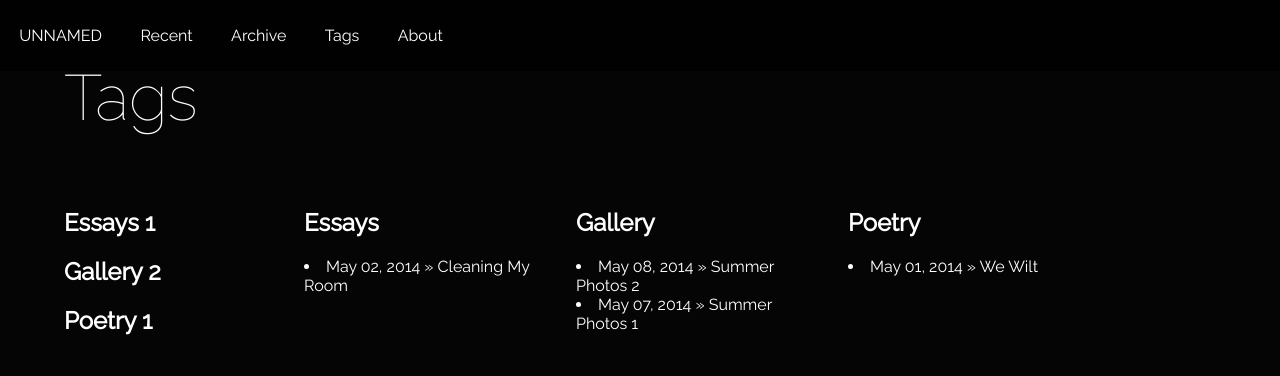
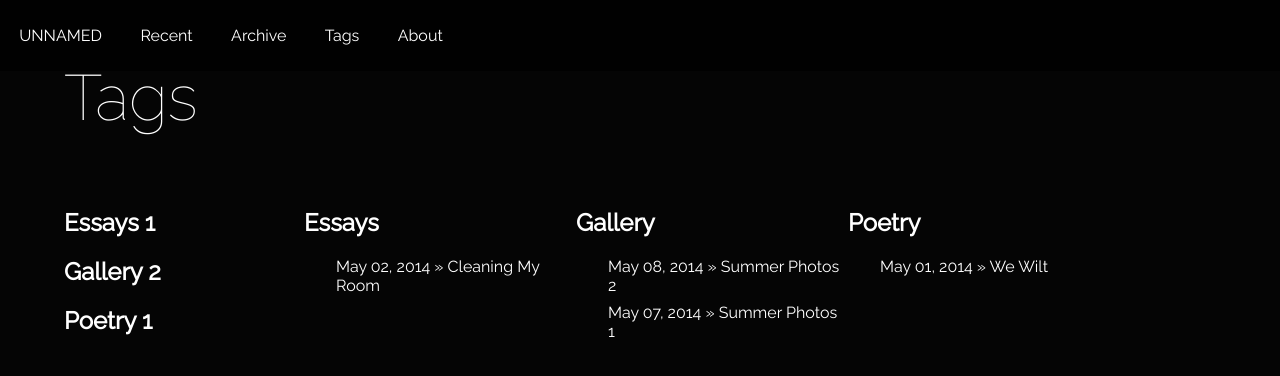
Before and after one commit to jk5228/unnamed, a Jekyll site: the page built from index.html, in a window 1280 px wide and 900 px high, scrolled down 2910 px. Shown: the top 376 px of the window. Built offline with Jekyll 4.4.1, drawn with Linux system fonts in a browser that asks for light colours; Markdown is read by kramdown in place of the engine named in the settings.

```diff
--- a/index.html
+++ b/index.html
@@ -378,7 +378,7 @@
 			<div class="tags">
 				<h2 id="{{ this_word | cgi_escape }}">{{ this_word }}</h2>
 				{% for post in site.tags[this_word] %}{% if post.title != null %}
-		<li itemscope><span class="entry-date"><time datetime="{{ post.date | date_to_xmlschema }}" itemprop="datePublished">{{ post.date | date: "%B %d, %Y" }}</time></span> &raquo; <a href="{{ post.url }}">{{ post.title }}</a></li>
+				<div class="tag"><span class="entry-date"><time datetime="{{ post.date | date_to_xmlschema }}" itemprop="datePublished">{{ post.date | date: "%B %d, %Y" }}</time></span> &raquo; <a href="{{ post.url }}">{{ post.title }}</a></div>
 				{% endif %}{% endfor %}
 			</div>
 		{% endunless %}{% endfor %}
```
Lines whose indentation alone changed are shown as unchanged.
